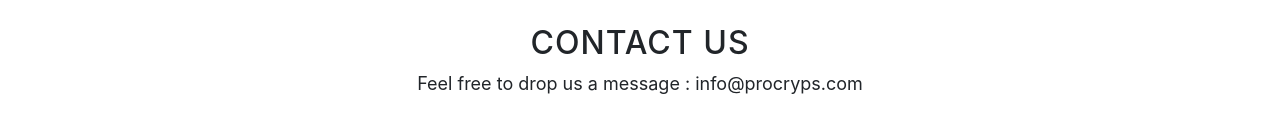
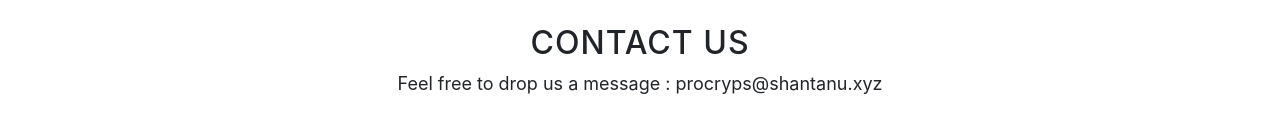
Before and after one commit to shantanub24/procryps.com, a website with bundled scripts: page index.html in a window 1280 px wide. Shown: the part 2090-2223 px from the top of the page. Built offline with nearby package versions, Linux system fonts and the light colour scheme.

Commit message:
Change email

```diff
--- a/index.html
+++ b/index.html
@@ -106,7 +106,7 @@
         <div class="row">
           <div class="col-lg-8 mx-auto">
             <h2>Contact Us</h2>
-            <p>Feel free to drop us a message : info@procryps.com</a>
+            <p>Feel free to drop us a message : procryps@shantanu.xyz</a>
               </p>
 
             <!--<ul class="list-inline banner-social-buttons">
```
Also changed, not shown: 1 other file.
